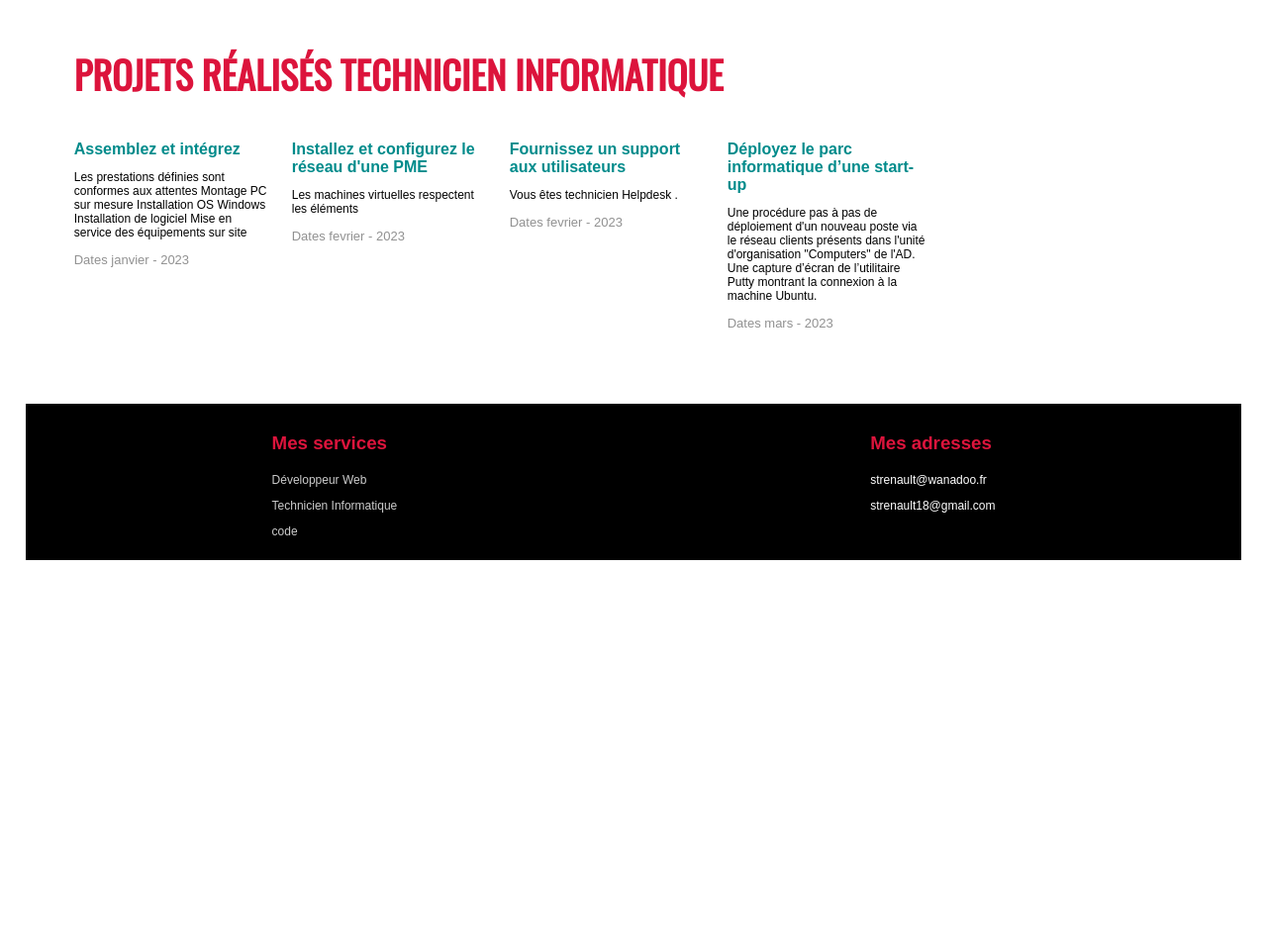
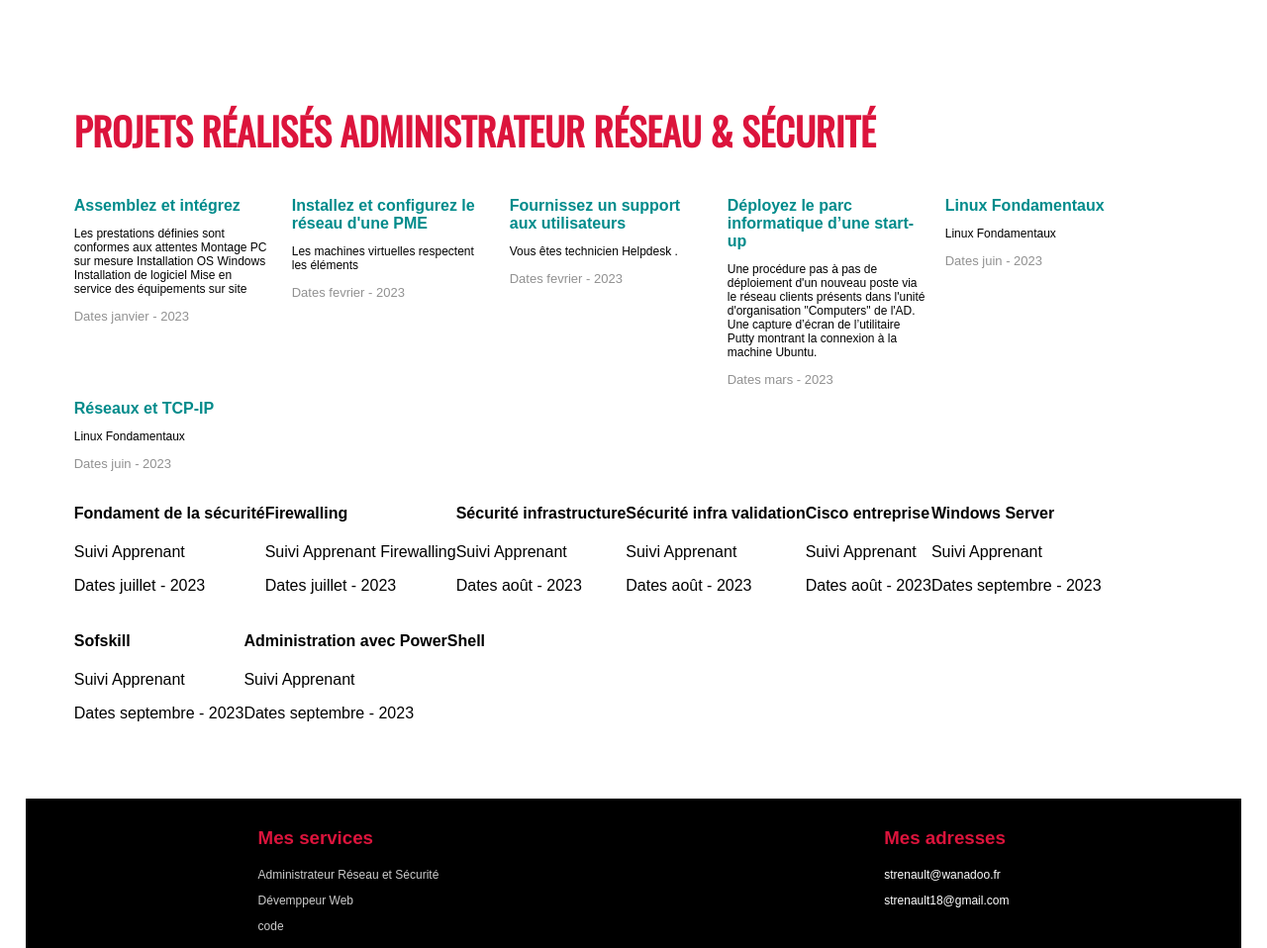
Before and after one commit to strenault/portfolio, a plain HTML site: page index.html in a window 1280 px wide. Shown: the part 1479-2437 px from the top of the page at 99% size. Before the commit the page ends 2045 px from the top, so only its background shows below. Drawn offline with nearby package versions, Linux system fonts and the light colour scheme.

Commit message:
réinitialisation

```diff
--- a/index.html
+++ b/index.html
@@ -16,7 +16,7 @@
 			</div>
 			<ul>
 				<li><a href="#projets">Mes projets</a></li>
-				<li><a href="images/CV Technicien Informatique Développeur Web.pdf">Curriculum Vitae</a></li>
+				<li><a href="images/CV Administrateur Réseau & Sécurité, Développeur Web.pdf">Curriculum Vitae</a></li>
 				<li><a href="https://github.com/strenault?tab=repositories">Mon github</a></li>
 
 			</ul>
@@ -24,7 +24,7 @@
 
 		<section class="page-content">
 			<header>
-				<h1>Hey, je suis Développeur Web & Technicien Informatique</h1>
+				<h1>Hey, je suis Administrateur Réseau et Sécurité & Développeur Web</h1>
 				<p>
 					Je vous présente mes projets.
 				</p>
@@ -108,7 +108,7 @@
 				</div>
 			</section>
 			<section class="projects-section1">
-				<h1 id="projets1">Projets réalisés Technicien Informatique</h1>
+				<h1 id="projets1">Projets réalisés Administrateur Réseau & Sécurité</h1>
 				<div class="projects1"></div>
 					<div class="project1 up up--7">
 						<h4>Assemblez et intégrez </h4>
@@ -153,6 +153,100 @@
 							<p class="dates">Dates mars - 2023</p>
 						</a>
 					</div>
+					<div class="project1 up up--11">
+						<h4>Linux Fondamentaux </h4>
+						<a href="images/Linux Fondamentaux.pdf">
+							<p class="description">
+								Linux Fondamentaux
+							</p>
+							<p class="dates">Dates juin - 2023</p>
+						</a>
+					</div>
+					<div class="project1 up up--12">
+						<h4>Réseaux et TCP-IP </h4>
+						<a href="images/Fond. Réseaux et TCP-IP.pdf">
+							<p class="description">
+								Linux Fondamentaux
+							</p>
+							<p class="dates">Dates juin - 2023</p>
+						</a>
+					</div>
+				</div>
+			</section>
+			<section class="projects-section2">
+				<div class="projects2"></div>
+					<div class="project2 up up--13">
+						<h4>Fondament de la sécurité</h4>
+						<a href="images/Fondament de la sécurité des réseaux.pdf">
+							<p class="description">
+								Suivi Apprenant
+							</p>
+							<p class="dates">Dates juillet - 2023</p>
+						</a>
+					</div>
+					<div class="project2 up up--14">
+						<h4>Firewalling</h4>
+						<a href="images/Firewalling1.pdf">
+							<p class="description">
+								Suivi Apprenant Firewalling
+							</p>
+							<p class="dates">Dates juillet - 2023</p>
+						</a>
+					</div>
+					<div class="project2 up up--16">
+						<h4>Sécurité infrastructure </h4>
+						<a href="images/Sécurité infrastructure -part2.pdf">
+							<p class="description">
+								Suivi Apprenant
+							</p>
+							<p class="dates">Dates août - 2023</p>
+						</a>
+					</div>
+					<div class="project2 up up--17">
+						<h4>Sécurité infra validation</h4>
+						<a href="images/Sécurité infra -validation.pdf">
+							<p class="description">
+							    Suivi Apprenant
+							</p>
+							<p class="dates">Dates août - 2023</p>
+						</a>
+					</div>
+					<div class="project2 up up--18">
+						<h4>Cisco entreprise </h4>
+						<a href="images/Cisco Entreprise.pdf">
+							<p class="description">
+								Suivi Apprenant
+							</p>
+							<p class="dates">Dates août - 2023</p>
+						</a>
+					</div>
+					<div class="project2 up up--19">
+						<h4>Windows Server </h4>
+						<a href="images/Windows server 2019-2022.pdf">
+							<p class="description">
+								Suivi Apprenant
+							</p>
+							<p class="dates">Dates septembre - 2023</p>
+						</a>
+					</div>
+					<div class="project2 up up--20">
+						<h4>Sofskill</h4>
+						<a href="images/Sofskills.pdf">
+							<p class="description">
+								Suivi Apprenant
+							</p>
+							<p class="dates">Dates septembre - 2023</p>
+						</a>
+					</div>
+					<div class="project2 up up--21">
+						<h4>Administration avec PowerShell</h4>
+						<a href="images/Administrer avec PowerShell.pdf">
+							<p class="description">
+								Suivi Apprenant
+							</p>
+							<p class="dates">Dates septembre - 2023</p>
+						</a>
+					</div>
 				</div>
 			</section>
 		</section>
@@ -160,8 +254,8 @@
 		<footer>
 			<div class="colonne">
 				<h3>Mes services</h3>
-				<p>Développeur Web</p>
-				<p>Technicien Informatique</p>
+				<p>Administrateur Réseau et Sécurité</p>
+				<p>Dévemppeur Web</p>
 				<p>code</p>
 			</div>
 
--- a/style.css
+++ b/style.css
@@ -149,6 +149,56 @@ nav ul li:hover {
 	animation-fill-mode: forwards;
 	opacity:0;
 }
+.up--11 {
+	animation-delay: 1500ms;
+	animation-fill-mode: forwards;
+	opacity:0;
+}
+.up--12 {
+	animation-delay: 1650ms;
+	animation-fill-mode: forwards;
+	opacity:0;
+}
+.up--13 {
+	animation-delay: 1800ms;
+	animation-fill-mode: forwards;
+	opacity:0;
+}
+.up--14 {
+	animation-delay: 1950ms;
+	animation-fill-mode: forwards;
+	opacity:0;
+}
+.up--16 {
+	animation-delay: 2100ms;
+	animation-fill-mode: forwards;
+	opacity:0;
+}
+.up--17 {
+	animation-delay: 2250ms;
+	animation-fill-mode: forwards;
+	opacity:0;
+}
+.up--18 {
+	animation-delay: 2400ms;
+	animation-fill-mode: forwards;
+	opacity:0;
+}
+.up--19 {
+	animation-delay: 2550ms;
+	animation-fill-mode: forwards;
+	opacity:0;
+}
+.up--20 {
+	animation-delay: 2700ms;
+	animation-fill-mode: forwards;
+	opacity:0;
+}
+.up--21 {
+	animation-delay: 2850ms;
+	animation-fill-mode: forwards;
+	opacity:0;
+}
 @keyframes fadein {
     from {
 		transform: translateY(200px);
@@ -218,7 +268,32 @@ nav ul li:hover {
 	font-size: 13px;
 	color: rgb(145, 145, 145);
 }
-
+.page-content .projects-section2 h1{
+	font-family: 'Oswald', sans-serif;
+	width: 100%;
+	text-transform: uppercase;
+	font-size: 3vw;
+	color: crimson;
+}
+.page-content .projects-section2 {
+	display: flex;
+	flex-wrap: wrap;
+}
+.page-content .projects-section2 .project1{
+	margin-right: 20px;
+	max-width: 200px
+}
+.page-content .projects-section2 .project1 h4{
+	margin: 0;
+	color: darkcyan;
+}
+.page-content .projects-section2 .project1 .description{
+	font-size: 12px;
+}
+.page-content .projects-section2 .project1 .dates{
+	font-size: 13px;
+	color: rgb(145, 145, 145);
+}
 
 footer {
 	margin-top: 5%;
```
Also changed, not shown: 15 other files.
